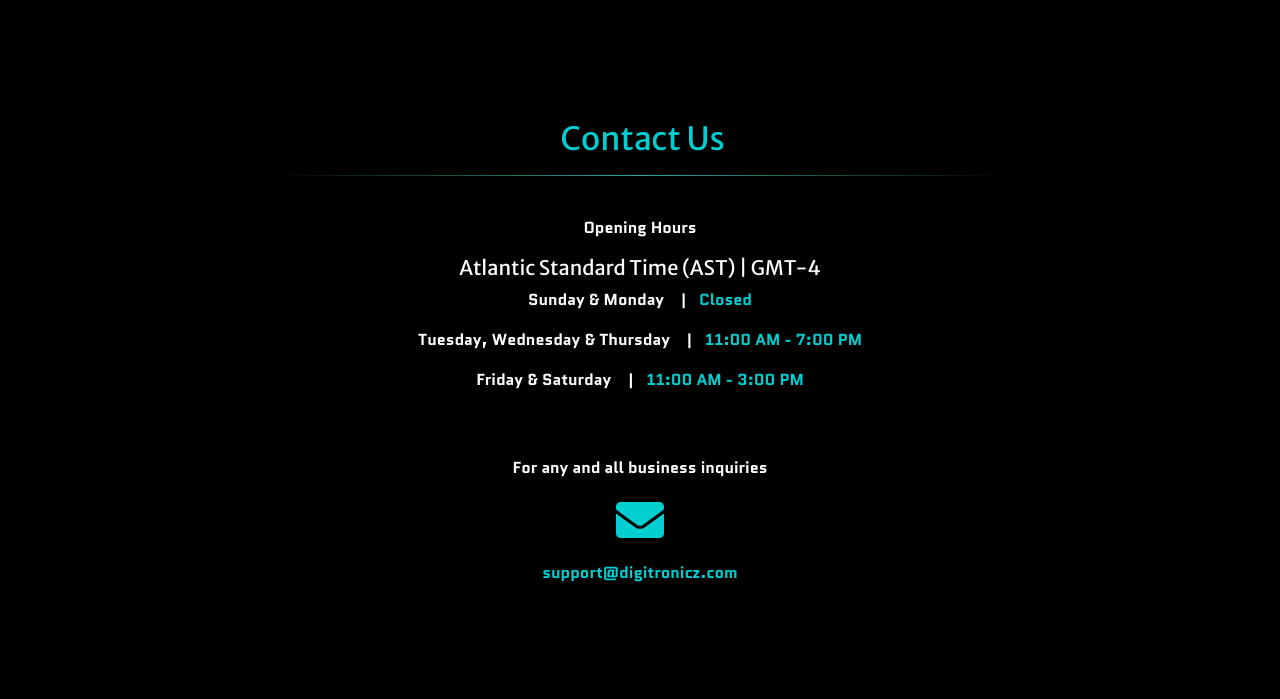
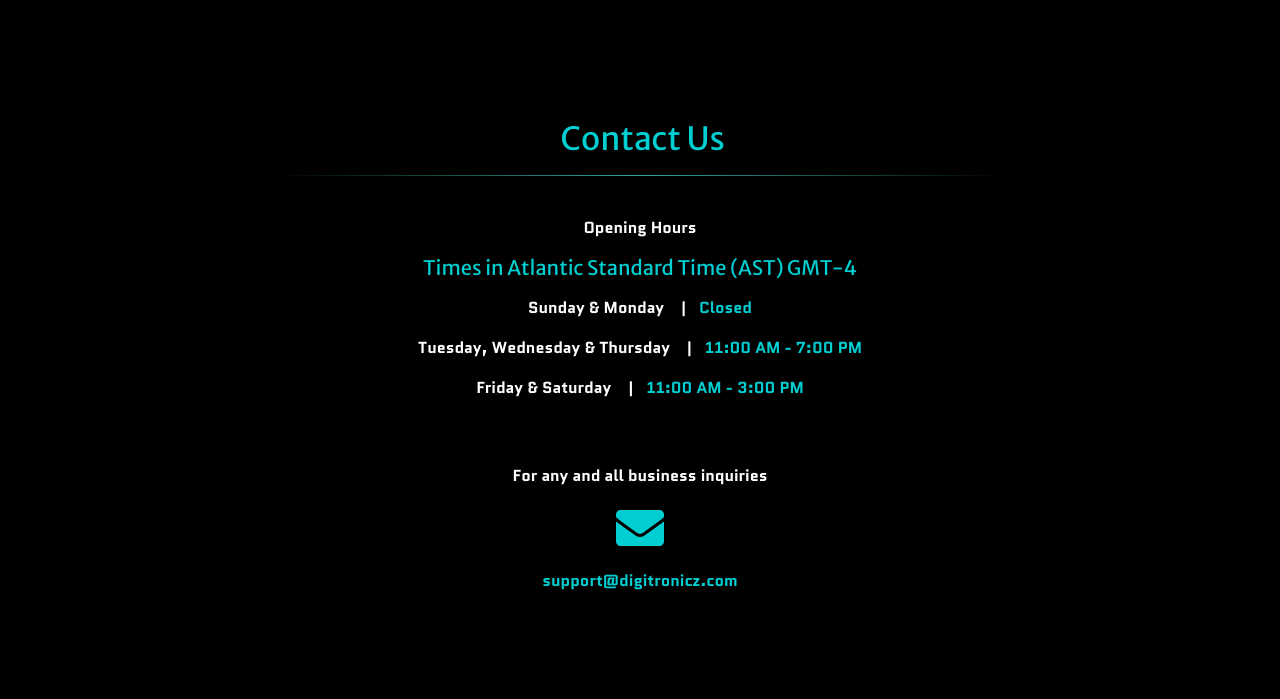
Before and after one commit to dg-griff/dgi.bb, a website with bundled scripts: page index.html in a window 1280 px wide. Shown: the part 2797-3496 px from the top of the page. Built offline with nearby package versions, Linux system fonts and the light colour scheme; a script that the page names is missing; files whose address does not match are found by name.

Commit message:
Update index.html - contact section
update time zone text

```diff
--- a/index.html
+++ b/index.html
@@ -231,7 +231,7 @@
           <!-- <p class="description">Ready to utilise our services and products?</p> -->
           <br>
           <p class="description">Opening Hours</p>
-          <h5 class="description">Atlantic Standard Time (AST) | GMT-4</h5>
+          <p class="description"><h5>Times in Atlantic Standard Time (AST) GMT-4</h5></p>
 
         </div>
       </div>
```
